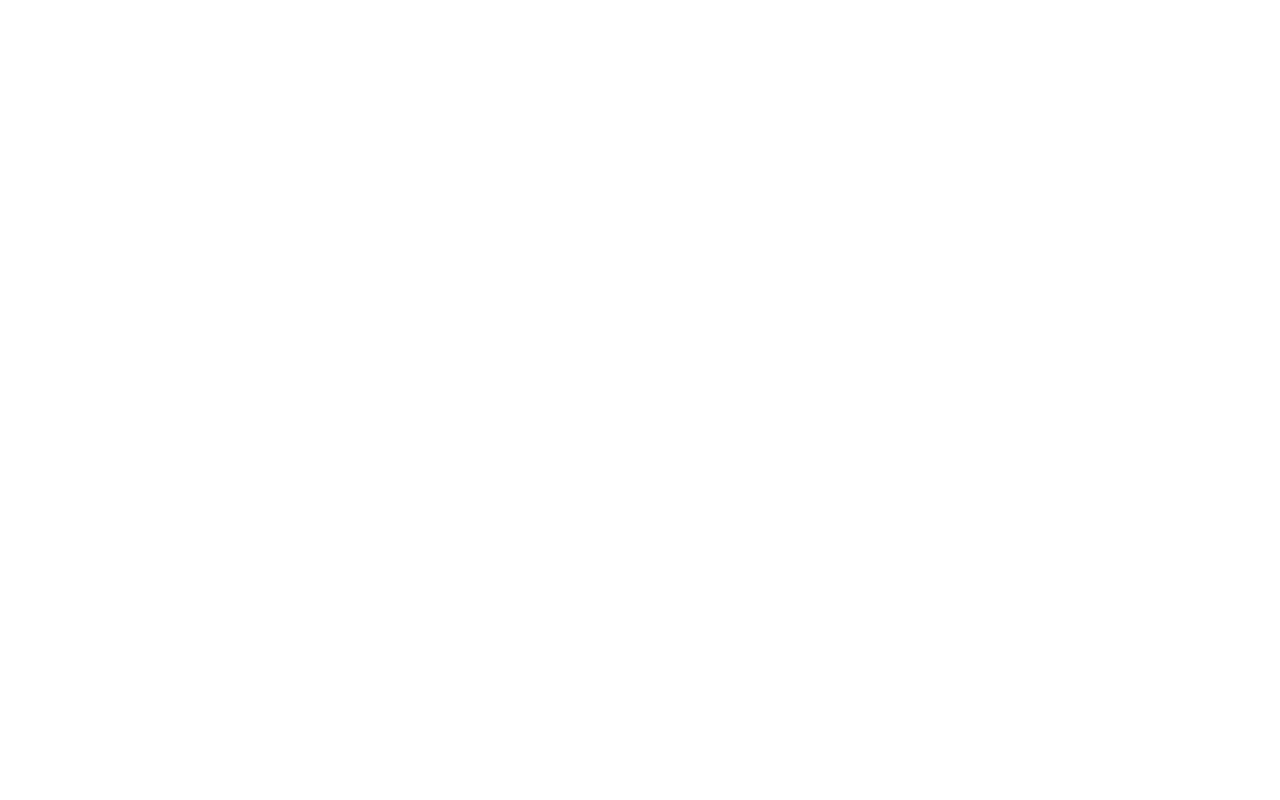
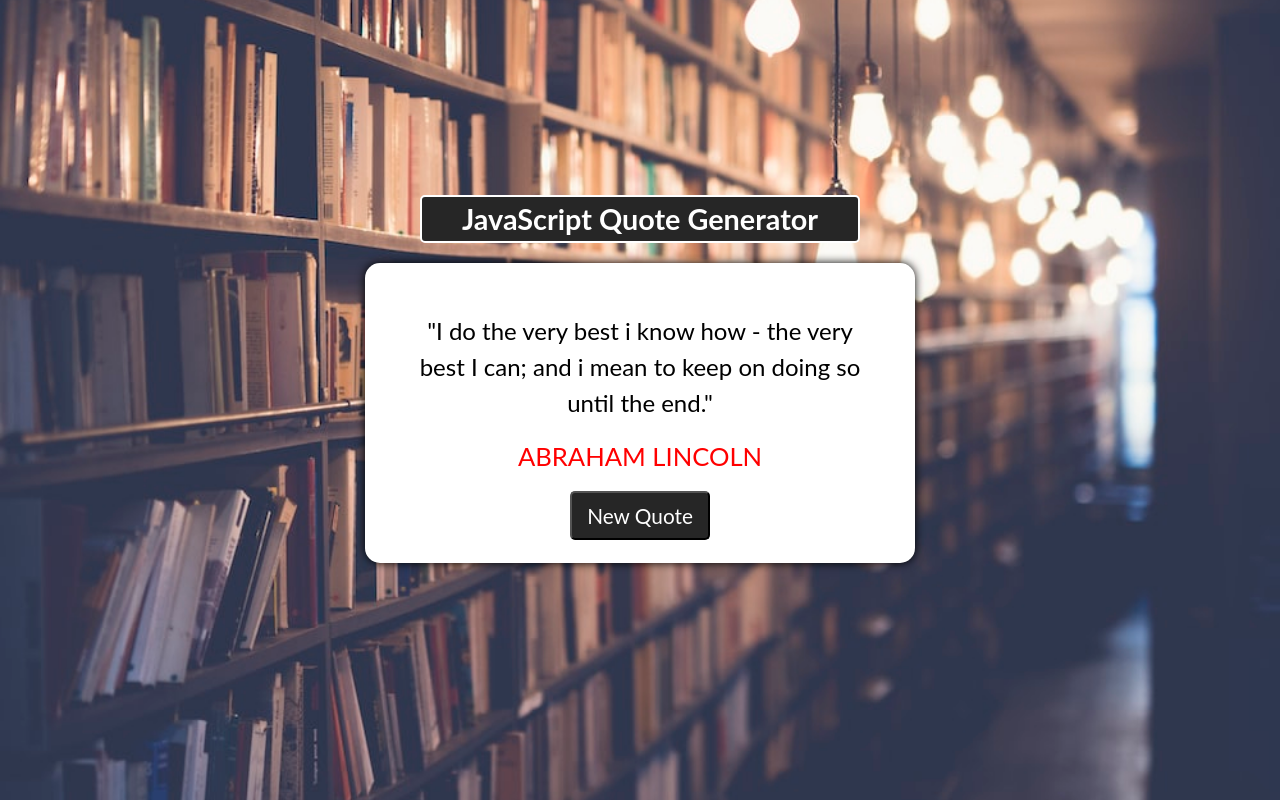
Before and after one commit to hastalavista99/DOM-JS, a plain HTML site: page Master DOM Manipulation part 2/index.html in a window 1280 px wide. Drawn offline with Linux system fonts and the light colour scheme.

Commit message:
added images and finished the first quote
styled the page

```diff
--- a/Master DOM Manipulation part 2/index.html
+++ b/Master DOM Manipulation part 2/index.html
@@ -3,9 +3,41 @@
 <head>
     <meta charset="UTF-8">
     <meta name="viewport" content="width=device-width, initial-scale=1.0">
+    <!-- Stylesheet -->
+    <link rel="stylesheet" href="style.css">
+    <!--Global Font Links-->
+    <link rel="preconnect" href="https://fonts.googleapis.com">
+    <link rel="preconnect" href="https://fonts.gstatic.com" crossorigin>
+    <link href="https://fonts.googleapis.com/css2?family=Roboto&display=swap" rel="stylesheet">
+    <!-- FontAwesome Link -->
+    <script src="https://kit.fontawesome.com/919ef0a1c2.js" crossorigin="anonymous"></script>
     <title>Master DOM Manipulation: Part 2</title>
 </head>
 <body>
 
+    <!-- Project 1 : Quote Generator -->
+
+    <div class="container">
+        <div class="header">
+            <h2>JavaScript Quote Generator</h2>
+        </div>
+
+        <div class="main-content">
+            <div class="text-area">
+                <span class="quote">
+                    "I do the very best i know how - the very best I can; and i mean to keep on doing so until the end."
+                </span>
+            </div>
+            <div class="person">Abraham Lincoln</div>
+
+            <div class="button-area">
+                <button id="new-quote">New Quote</button>
+            </div>
+        </div>
+    </div>
+
+    <!-- SCRIPTS -->
+    <script src="project-1.js"></script>
+
 </body>
 </html>
--- /dev/null
+++ b/Master DOM Manipulation part 2/style.css
@@ -0,0 +1,67 @@
+/* general styles */
+
+* {
+    margin: 0;
+    padding: 0;
+    box-sizing: border-box;
+    font-family: 'Lato', sans-serif;
+}
+
+body {
+    display: flex;
+    justify-content: center;
+    align-items: center;
+    height: 100vh;
+    text-align: center;
+    background: url(img/project-1.jpg) no-repeat center center/ cover;
+}
+
+.container {
+    width: 550px;
+    height: 450px;
+}
+
+.header {
+    font-size: 1.2rem;
+    border: solid 2px #fff;
+    color:#fff;
+    background-color: #262626;
+    padding: 5px;
+    width: 80%;
+    margin: 20px auto;
+    border-radius: 5px;
+}
+
+.main-content {
+    width: 100%;
+    height: 300px;
+    background-color: #fff;
+    border-radius: 15px;
+    padding: 50px 40px;
+    box-shadow: 0 0 10px;
+}
+
+.main-content .text-area {
+    font-size: 1.5rem;
+    line-height: 1.5;
+}
+
+.main-content .person {
+    font-size: 1.6rem;
+    color: red;
+    text-transform: uppercase;
+    margin-top: 20px;
+}
+
+.button-area button {
+    background-color: #262626;
+    color: #fff;
+    font-size: 1.3rem;
+    padding: 10px 15px;
+    margin-top: 20px;
+    border-radius: 5px;
+}
+
+.button-area button:active {
+    background-color: lightblue;
+}
```
Also changed, not shown: Master DOM Manipulation part 2/app.js (deleted), Master DOM Manipulation part 2/git add ..js (added), Master DOM Manipulation part 2/img/project-1.jpg (added).
